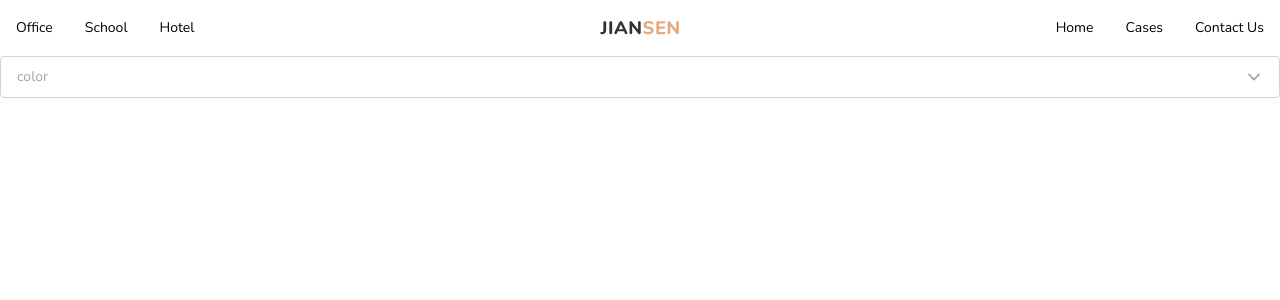
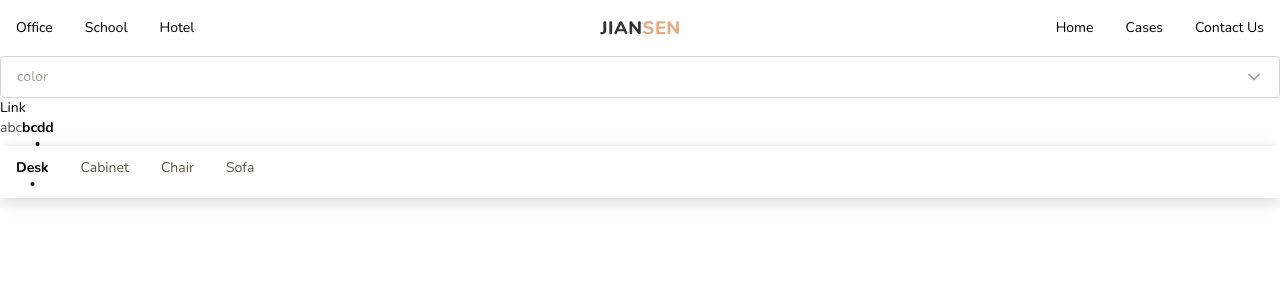
Before and after one commit to EthanLiu1230/jian-sen-next, a Next.js app: page /dev in a window 1280 px wide. Shown: the top 300 px of the page. Built offline with nearby package versions, Linux system fonts and the light colour scheme.

Commit message:
+ SubNav

```diff
--- a/components/Header.tsx
+++ b/components/Header.tsx
@@ -1,4 +1,4 @@
-import React, { useState } from "react";
+import React, { ReactNode, useState } from "react";
 import { Logo } from "./atomic/Logo";
 import { MenuToggle } from "./atomic/buttons/MenuToggle";
 import { Separator } from "./atomic/Separator";
@@ -7,12 +7,11 @@ import { animated } from "react-spring";
 import { useOutsideClick } from "../hooks/useOutsideClick";
 import { useRef } from "react";
 import { Box } from "./atomic/Box";
+import cn from "classnames";
 
 const leftLinks = ["Office", "School", "Hotel"];
 const rightLinks = ["Home", "Cases", "Contact Us"];
 const subLinks = ["Desk", "Cabinet", "Chair", "Sofa"];
-
-function SubNav() {}
 
 export function Header() {
   const [opened, setOpened] = useState(false);
@@ -99,3 +98,65 @@ export function Header() {
     </header>
   );
 }
+
+export function SubNav() {
+  return (
+    <div className="flex py-3 px-4 w-full shadow-spread">
+      {subLinks.map((sl) => (
+        <a href="" className="mr-8">
+          <SubLink selected={sl === "Desk"}>{sl}</SubLink>
+        </a>
+      ))}
+    </div>
+  );
+}
+
+export function Link({
+  children,
+  bold,
+}: {
+  children: ReactNode;
+  bold?: boolean;
+}) {
+  return (
+    <p
+      className={cn("text-sm", {
+        "font-bold": bold,
+      })}
+    >
+      {children}
+    </p>
+  );
+}
+
+export function SubLink({
+  children,
+  selected = false,
+}: {
+  children: ReactNode;
+  selected?: boolean;
+}) {
+  return (
+    <span className="flex flex-col justify-between items-center w-auto h-7">
+      <p
+        className={cn("text-sm", {
+          " font-bold text-black": selected,
+          "text-warmGray-600": !selected,
+        })}
+      >
+        {children}
+      </p>
+      {selected && (
+        <svg
+          width="5"
+          height="4"
+          viewBox="0 0 5 4"
+          fill="none"
+          xmlns="http://www.w3.org/2000/svg"
+        >
+          <circle cx="2.5" cy="2" r="2" fill="black" />
+        </svg>
+      )}
+    </span>
+  );
+}
--- a/components/sections/Cards.tsx
+++ b/components/sections/Cards.tsx
@@ -32,7 +32,7 @@ export function Cards({
   cards?: CardProps[];
 }) {
   return (
-    <div className="container overflow-x-scroll whitespace-nowrap no-scrollbar px-4">
+    <div className="container overflow-x-scroll px-4 whitespace-nowrap no-scrollbar">
       {cards.map((c, i) => (
         <Card key={i} {...c} />
       ))}
--- a/pages/dev.tsx
+++ b/pages/dev.tsx
@@ -1,6 +1,6 @@
 import React from "react";
 
-import { Header } from "../components/Header";
+import { Header, Link, SubLink, SubNav } from "../components/Header";
 import { Filter } from "../components/Filter";
 
 export default function Dev() {
@@ -10,6 +10,13 @@ export default function Dev() {
       <div className="pt-14">
         <Filter />
       </div>
+      <Link>Link</Link>
+      <div className="flex">
+        <SubLink>abc</SubLink>
+
+        <SubLink selected>bcdd</SubLink>
+      </div>
+      <SubNav />
     </>
   );
 }
```
